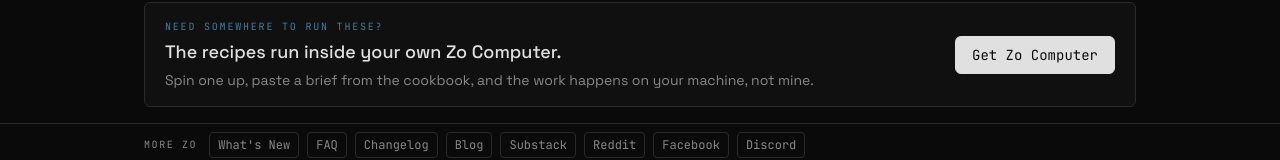
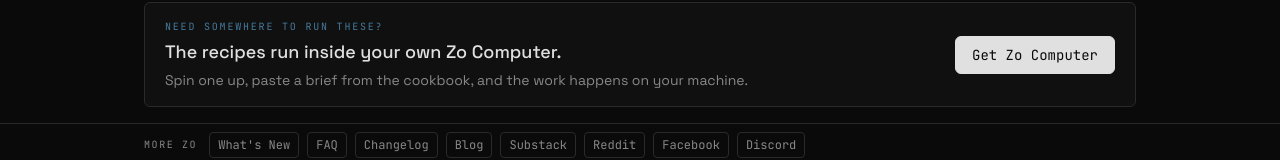
Before and after one commit to The-Little-AI-Company/zo-cookbook-app, a React (Vite) app: page / in a window 1280 px wide. Shown: the part 231-391 px from the top of the page. Built offline with nearby package versions, Linux system fonts and the light colour scheme.

Commit message:
fix(cta): drop 'not mine' from recommend body

```diff
--- a/src/pages/cookbook.tsx
+++ b/src/pages/cookbook.tsx
@@ -812,7 +812,7 @@
                 The recipes run inside your own Zo Computer.
               </p>
               <p className="mt-1 text-sm text-[var(--muted-foreground)]">
-                Spin one up, paste a brief from the cookbook, and the work happens on your machine, not mine.
+                Spin one up, paste a brief from the cookbook, and the work happens on your machine.
               </p>
             </div>
             <div className="flex flex-wrap items-center gap-2 md:flex-nowrap md:shrink-0">
```
